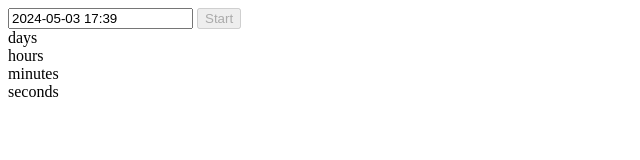
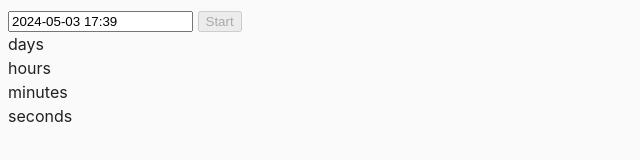
Before and after one commit to kikixt/goit-js-hw-09, a website built with Parcel: page src/02-timer.html in a window 1280 px wide. Shown: the whole page, without its empty margins (0-640 px from the left). Built offline with nearby package versions, Linux system fonts and the light colour scheme.

Commit message:
Update 02-timer.html

```diff
--- a/src/02-timer.html
+++ b/src/02-timer.html
@@ -5,6 +5,7 @@
   <meta name="viewport" content="width=device-width, initial-scale=1.0">
   <title>Countdown Timer</title>
   <link rel="stylesheet" href="https://cdn.jsdelivr.net/npm/flatpickr/dist/flatpickr.min.css">
+  <link rel="stylesheet" href="css/common.css" />
 </head>
 <body>
   <input type="text" id="datetime-picker">
```
